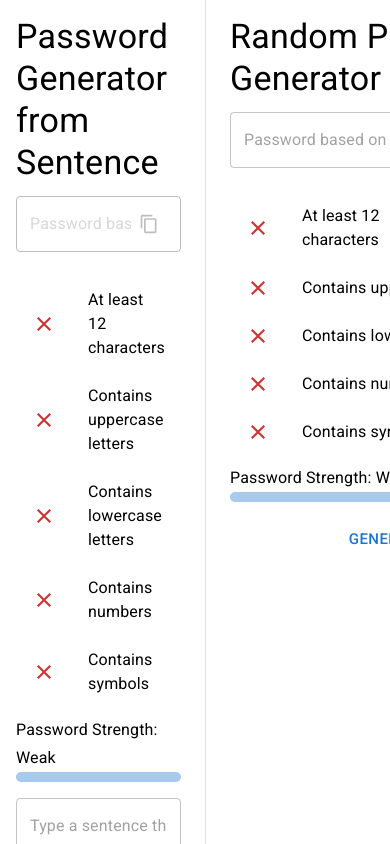
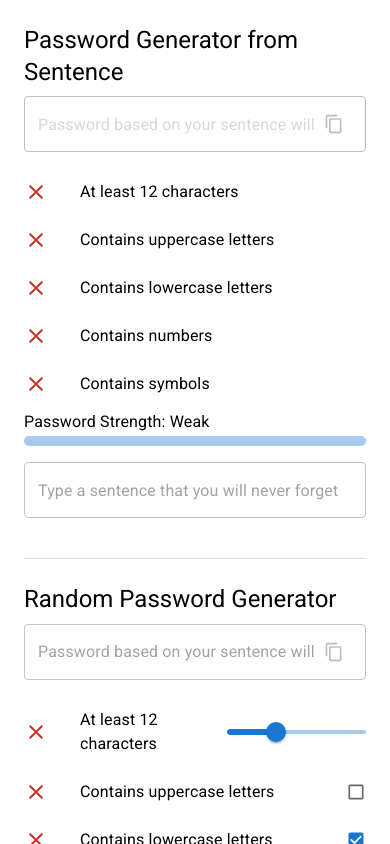
Before and after one commit to bullseye405/password-generator-from-sentence, a React (Create React App) app: page / in a window 390 px wide. Built offline with nearby package versions, Linux system fonts and the light colour scheme.

Commit message:
add mobile responsive

```diff
--- a/src/App.tsx
+++ b/src/App.tsx
@@ -1,22 +1,34 @@
-import { Box, Container, Divider } from '@mui/material';
+import {
+  Box,
+  Container,
+  Divider,
+  useMediaQuery
+} from '@mui/material';
 import React from 'react';
 
 import PasswordGeneratorFromSentence from './PasswordGeneratorFromSentence';
-
+import RandomPasswordGenerator from './RandomPasswordGenerator';
 import './styles.css';
-import RandomPasswordGenerator from './RandomPasswordGenerator';
 
 export default function App() {
+  const isMobile = useMediaQuery('(max-width:600px)'); // Check if the screen width is less than 600px
+
   return (
     <Container
       sx={{
         height: '100vh',
         overflow: 'auto',
+        padding: 3
       }}
     >
-      <Box display={'flex'} gap={3} height={'100%'}>
+      <Box
+        display={'flex'}
+        gap={3}
+        height={'100%'}
+        flexDirection={isMobile ? 'column' : 'row'}
+      >
         <PasswordGeneratorFromSentence />
-        <Divider orientation="vertical" flexItem />
+        <Divider orientation={isMobile ? 'horizontal' : 'vertical'} flexItem />
         <RandomPasswordGenerator />
       </Box>
     </Container>
--- a/src/PasswordGeneratorFromSentence.tsx
+++ b/src/PasswordGeneratorFromSentence.tsx
@@ -28,8 +28,8 @@ const PasswordGeneratorFromSentence = () => {
   }, [input]);
 
   return (
-    <Box my={2} flex={1}>
-      <Typography variant="h4" gutterBottom>
+    <Box flex={1}>
+      <Typography variant="h5" gutterBottom>
         Password Generator from Sentence
       </Typography>
       <GeneratedPassword content={generated} />
--- a/src/PasswordStrengthChecker.tsx
+++ b/src/PasswordStrengthChecker.tsx
@@ -80,9 +80,9 @@ const PasswordStrengthChecker: React.FC<PasswordStrengthCheckerProps> = ({
 
   return (
     <Box my={2}>
-      <List>
+      <List disablePadding>
         {criteria.map((criterion, index) => (
-          <ListItem key={index}>
+          <ListItem key={index} disableGutters>
             <ListItemIcon>
               {criterion.valid ? (
                 <CheckIcon color="primary" />
--- a/src/RandomPasswordGenerator.tsx
+++ b/src/RandomPasswordGenerator.tsx
@@ -21,8 +21,8 @@ const RandomPasswordGenerator = () => {
     setLength(e.target.value.length);
   };
   return (
-    <Box my={2} flex={1}>
-       <Typography variant="h4" gutterBottom>
+    <Box flex={1}>
+       <Typography variant="h5" gutterBottom>
         Random Password Generator
       </Typography>
       <GeneratedPassword
```
